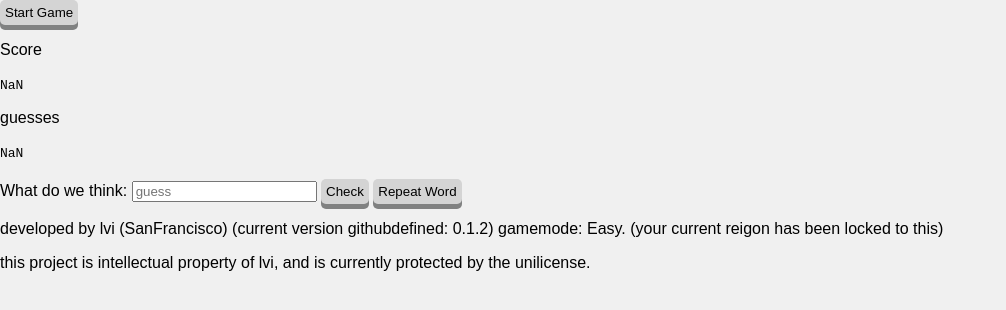
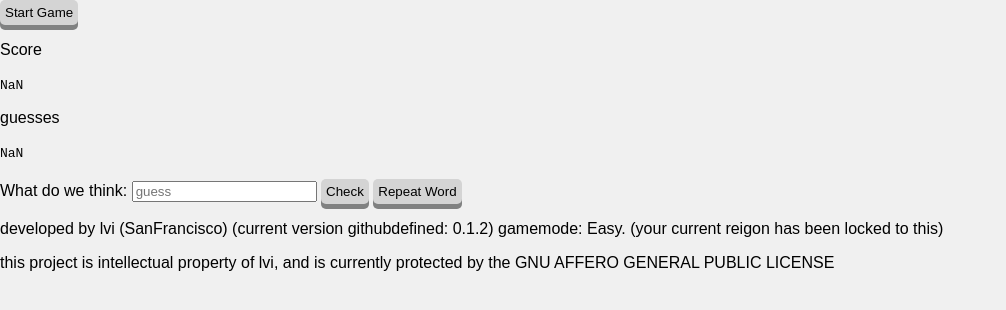
Before and after one commit to aghastmuffin/spellcheck, a plain HTML site: page game/player.html in a window 1280 px wide. Shown: the whole page, without its empty margins (0-1006 px from the left). Drawn offline with Linux system fonts and the light colour scheme.

Commit message:
Update player.html

```diff
--- a/game/player.html
+++ b/game/player.html
@@ -19,6 +19,6 @@
     <button id="start" onclick="check_guess()">Check</button>
     <button onclick="repeat()">Repeat Word</button> <br>
     <p> developed by lvi (SanFrancisco) (current version githubdefined: 0.1.2) gamemode: Easy. (your current reigon has been locked to this)</p>
-    <p>this project is intellectual property of lvi, and is currently protected by the unilicense.</p>
+    <p>this project is intellectual property of lvi, and is currently protected by the GNU AFFERO GENERAL PUBLIC LICENSE</p>
 </body>
 </html>
```
